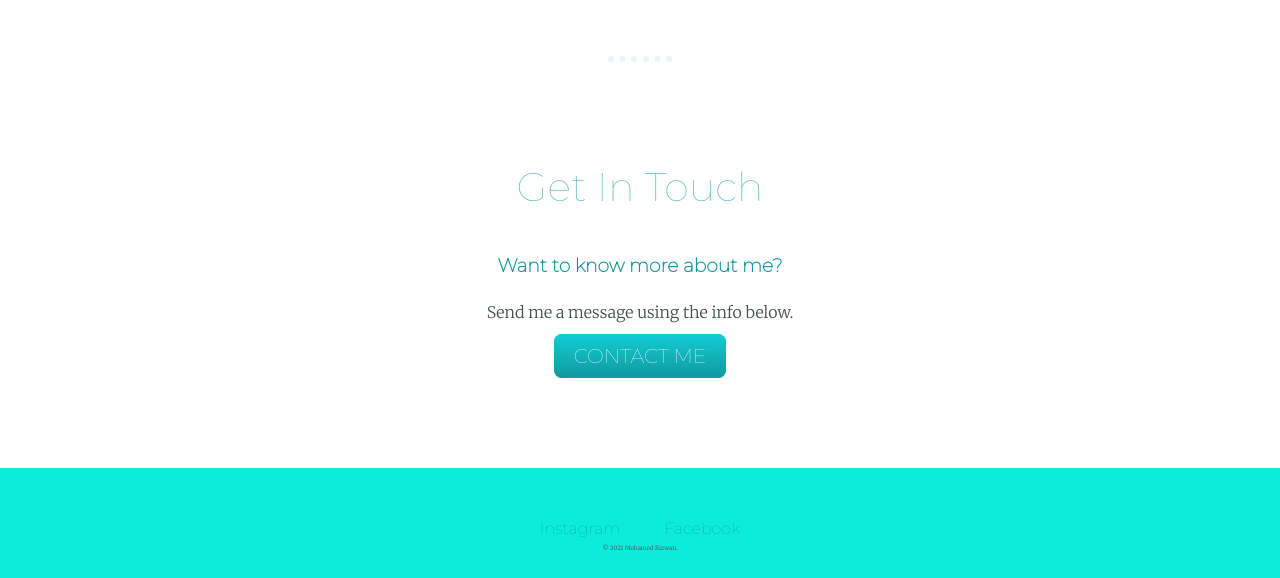
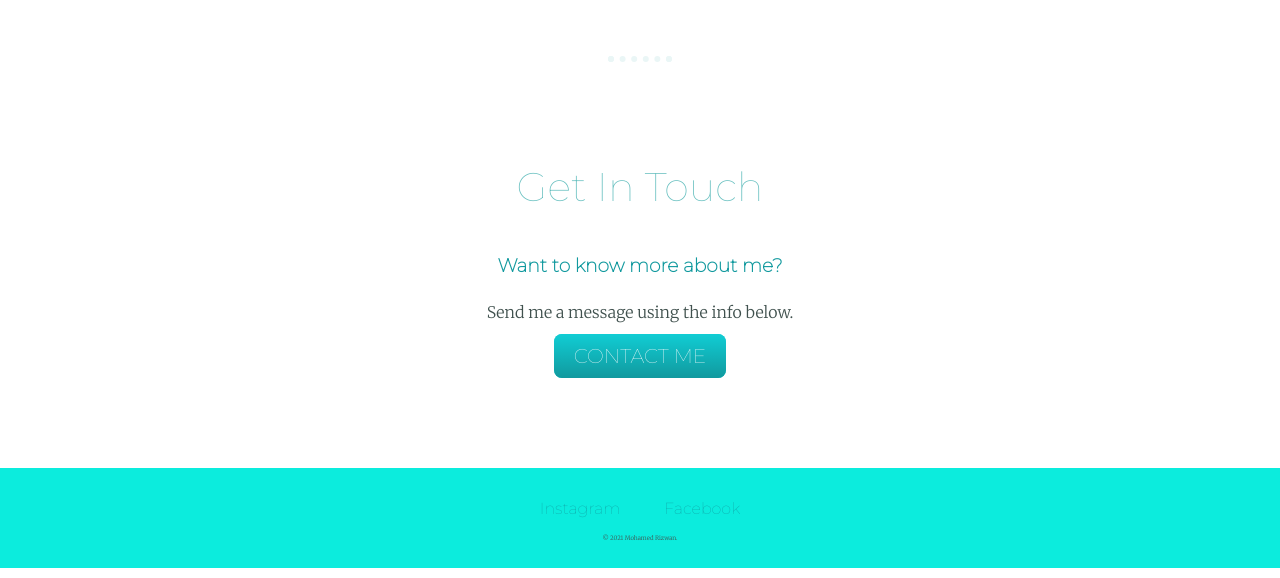
Before and after one commit to MRH30/one, a plain HTML site: page index.html in a window 1280 px wide. Shown: the part 1865-2443 px from the top of the page. Drawn offline with Linux system fonts and the light colour scheme.

Commit message:
Add files via upload

```diff
--- a/css/styles.css
+++ b/css/styles.css
@@ -59,7 +59,7 @@ a:hover {
 
 .bottom-container {
   background-color: #0CECDD;
-  padding: 50px 0 20px;
+  padding: 30px 0 20px;
 }
 
 .skill-row {
@@ -107,6 +107,7 @@ a:hover {
 
 .not{
   font-size: 25%;
+  padding-top: 10px;
 }
 .code-img {
   width: 25%;
```
